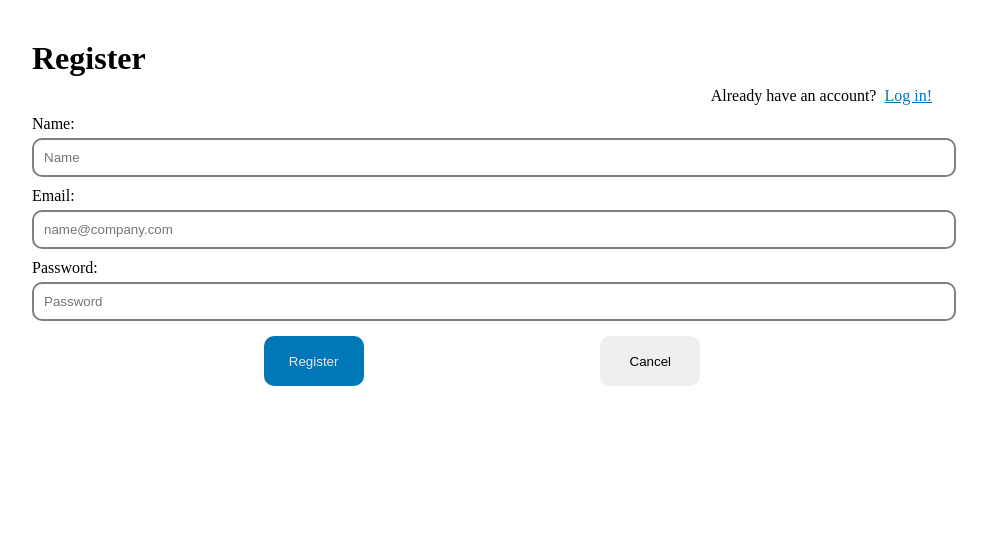
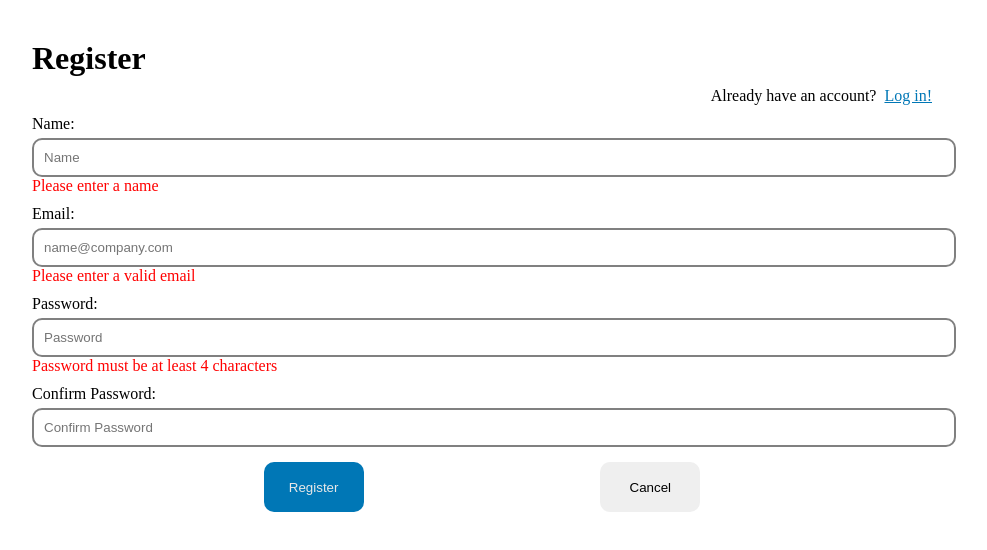
Before and after one commit to shril108/Project02, a React (Vite) app in the folder front-end-app/: page /register in a window 1280 px wide. Both pictures are taken after a click on the button "Register". Shown: the top 550 px of the page, without its empty margins (158-1145 px from the left). Built offline with nearby package versions, Linux system fonts and the light colour scheme; no server answers.

Commit message:
Input validation for login and register

```diff
--- a/front-end-app/src/App.css
+++ b/front-end-app/src/App.css
@@ -225,3 +225,7 @@ input[type=number] {
 .register {
   color: #0077b6;
 }
+
+.error {
+  color: red;
+}
--- a/front-end-app/src/components/LoginScreen.jsx
+++ b/front-end-app/src/components/LoginScreen.jsx
@@ -9,7 +9,28 @@ const LoginScreen = () => {
     const [password, setPassword] = useState('');
     const changePassword = (e) => setPassword(e.target.value);
 
+    const [emailError, setEmailError] = useState(false);
+
     const navigate = useNavigate();
+
+    const loginValidationOnClick = () => {
+        let errorsOccured = false;
+
+        const emailPattern = /^[a-zA-Z0-9_.+-]+@[a-zA-Z0-9-]+\.[a-zA-Z0-9-.]+$/;
+        if(emailPattern.test(email)){
+            setEmailError(false);
+        } else {
+            errorsOccured = true;
+            setEmailError(true);
+        }
+
+        // Check if password is valid based on the API response
+
+        if (errorsOccured) {
+            return;
+        }
+
+    };
 
   return (
     <div className='container'>
@@ -19,6 +40,7 @@ const LoginScreen = () => {
           <div className="input-group">
             <div className='label'>Email: </div>
             <input type="text" className='text-input' placeholder='name@company.com' value={email} onChange={changeEmail}/>
+            {emailError ? <div className='error'>Please enter a valid email</div> : <></>}
           </div>
           <div className="input-group">
             <div className='label'>Password:</div>
@@ -26,7 +48,7 @@ const LoginScreen = () => {
           </div>
 
           <div className='buttons'>
-            <button className='form-button save'>Log in</button>
+            <button className='form-button save' onClick={() => loginValidationOnClick()}>Log in</button>
             <button className='form-button cancel' onClick={() => navigate("/")}>Cancel</button>
           </div>
         </div>
--- a/front-end-app/src/components/Register.jsx
+++ b/front-end-app/src/components/Register.jsx
@@ -13,7 +13,56 @@ const Register = () => {
     const [password, setPassword] = useState('');
     const changePassword = (e) => setPassword(e.target.value);
 
+    const [confirmPassword, setConfirmPassword] = useState('');
+    const changeConfirmPassword = (e) => setConfirmPassword(e.target.value);
+
+    const [nameLengthError, setNameLengthError] = useState(false);
+    const [emailError, setEmailError] = useState(false);
+    const [passwordLengthError, setPasswordLengthError] = useState(false);
+    const [passwordMatchError, setPasswordMatchError] = useState(false);
+
     const navigate = useNavigate();
+
+    const registrationValidationOnClick = () => {
+        let errorsOccured = false;
+
+        const emailPattern = /^[a-zA-Z0-9_.+-]+@[a-zA-Z0-9-]+\.[a-zA-Z0-9-.]+$/;
+        if(emailPattern.test(email)){
+            setEmailError(false);
+        } else {
+            errorsOccured = true;
+            setEmailError(true);
+        }
+
+        console.log(name.length);
+        if (name.length > 0) {
+            setNameLengthError(false);
+        } else {
+            errorsOccured = true;
+            setNameLengthError(true);
+        }
+
+        if (password.length >= 4) {
+            setPasswordLengthError(false);
+        } else {
+            errorsOccured = true;
+            setPasswordLengthError(true);
+        }
+
+        // Check if password is valid based on the API response
+        if(password === confirmPassword){
+            setPasswordMatchError(false);
+        } else {
+            errorsOccured = true;
+            setPasswordMatchError(true);
+        }
+
+
+        if (errorsOccured) {
+            return;
+        }
+
+    };
 
   return (
     <div className='container'>
@@ -24,18 +73,26 @@ const Register = () => {
           <div className="input-group">
             <div className='label'>Name: </div>
             <input type="text" className='text-input' placeholder='Name' value={name} onChange={changeName}/>
+            {nameLengthError ? <div className='error'>Please enter a name</div> : <></>}
           </div>
           <div className="input-group">
             <div className='label'>Email: </div>
-            <input type="text" className='text-input' placeholder='name@company.com' value={email} onChange={changeEmail}/>
+            <input type="email" className='text-input' placeholder='name@company.com' value={email} onChange={changeEmail}/>
+            {emailError ? <div className='error'>Please enter a valid email</div> : <></>}
           </div>
           <div className="input-group">
             <div className='label'>Password:</div>
             <input type="text" className='text-input' placeholder='Password' value={password} onChange={changePassword}/>
+            {passwordLengthError ? <div className='error'>Password must be at least 4 characters</div> : <></>}
+          </div>
+          <div className="input-group">
+            <div className='label'>Confirm Password:</div>
+            <input type="text" className='text-input' placeholder='Confirm Password' value={confirmPassword} onChange={changeConfirmPassword}/>
+            {passwordMatchError ? <div className='error'>Passwords do not match</div> : <></>}
           </div>
 
           <div className='buttons'>
-            <button className='form-button save'>Register</button>
+            <button className='form-button save' onClick={() => registrationValidationOnClick()}>Register</button>
             <button className='form-button cancel' onClick={() => navigate("/")}>Cancel</button>
           </div>
         </div>
```
